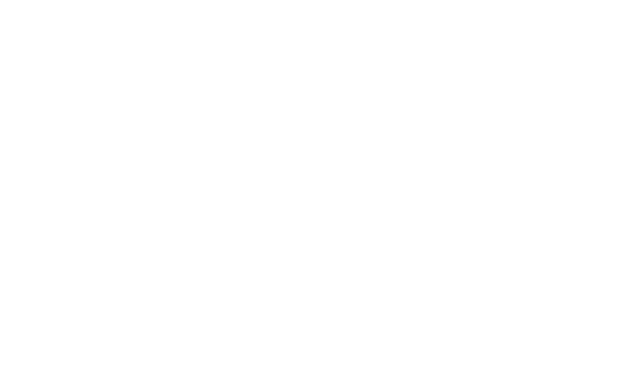
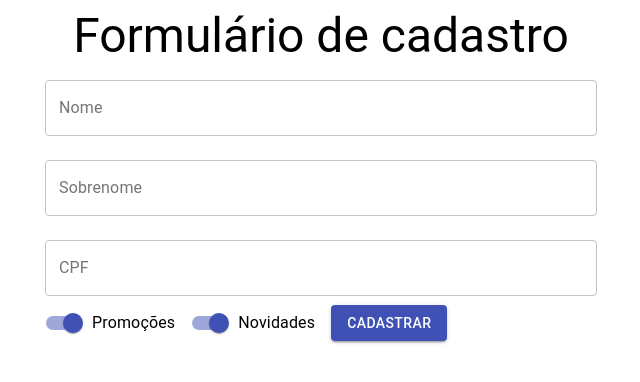
Before and after one commit to marcospardal/Alura_curso_React, a React (Create React App) app in the folder form_cadastro/: page / in a window 1280 px wide. Shown: the top 382 px of the page, without its empty margins (319-959 px from the left). Built offline with nearby package versions, Linux system fonts and the light colour scheme.

Commit message:
implementando layout com material ui

```diff
--- a/form_cadastro/package.json
+++ b/form_cadastro/package.json
@@ -3,6 +3,7 @@
   "version": "0.1.0",
   "private": true,
   "dependencies": {
+    "@material-ui/core": "^4.12.3",
     "@testing-library/jest-dom": "^5.16.1",
     "@testing-library/react": "^12.1.2",
     "@testing-library/user-event": "^13.5.0",
--- a/form_cadastro/src/App.js
+++ b/form_cadastro/src/App.js
@@ -1,5 +1,15 @@
+import FormularioCadastro from "./components/FormularioCadastro/FormularioCadastro";
+import { Container, Typography } from "@material-ui/core";
+
 function App() {
-  return <div />;
+  return (
+    <Container component="article" maxWidth="sm">
+      <Typography variant="h3" align="center">
+        Formulário de cadastro
+      </Typography>
+      <FormularioCadastro />
+    </Container>
+  );
 }
 
 export default App;
--- /dev/null
+++ b/form_cadastro/src/components/FormularioCadastro/FormularioCadastro.jsx
@@ -0,0 +1,42 @@
+import React from "react";
+import { Button, TextField, Switch, FormControlLabel } from "@material-ui/core";
+
+function FormularioCadastro() {
+  return (
+    <form>
+      <TextField label="Nome" variant="outlined" margin="normal" fullWidth />
+
+      <TextField
+        label="Sobrenome"
+        variant="outlined"
+        margin="normal"
+        fullWidth
+      />
+
+      <TextField label="CPF" variant="outlined" margin="normal" fullWidth />
+
+      <FormControlLabel
+        label="Promoções"
+        control={<Switch label="Promoções" color="primary" defaultChecked />}
+      />
+
+      <FormControlLabel
+        label="Novidades"
+        control={
+          <Switch
+            label="Novidades"
+            margin="normal"
+            color="primary"
+            defaultChecked
+          />
+        }
+      />
+
+      <Button variant="contained" color="primary" type="submit">
+        Cadastrar
+      </Button>
+    </form>
+  );
+}
+
+export default FormularioCadastro;
```
Also changed, not shown: 1 other file (tests, documents, lock files or other folders).
